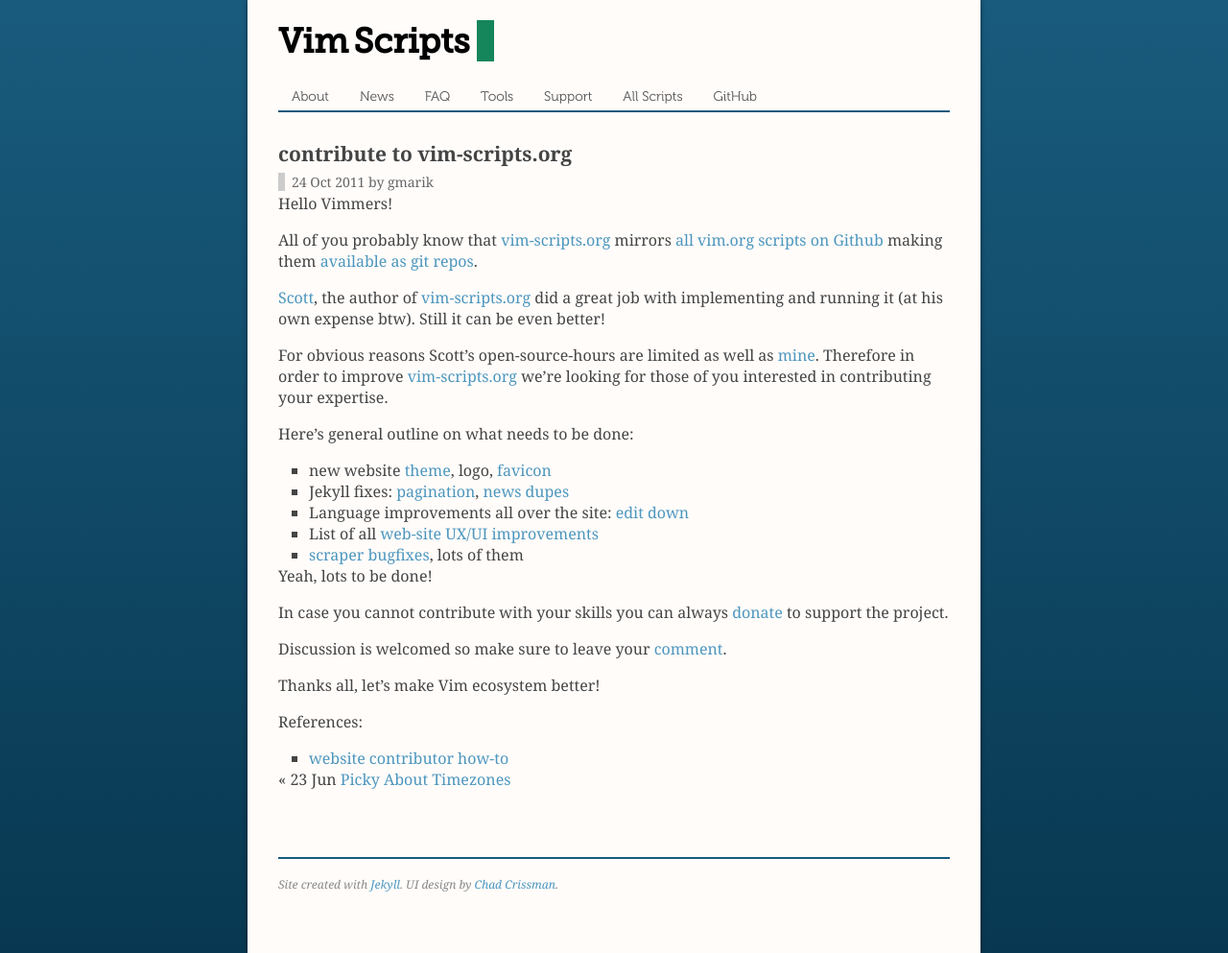
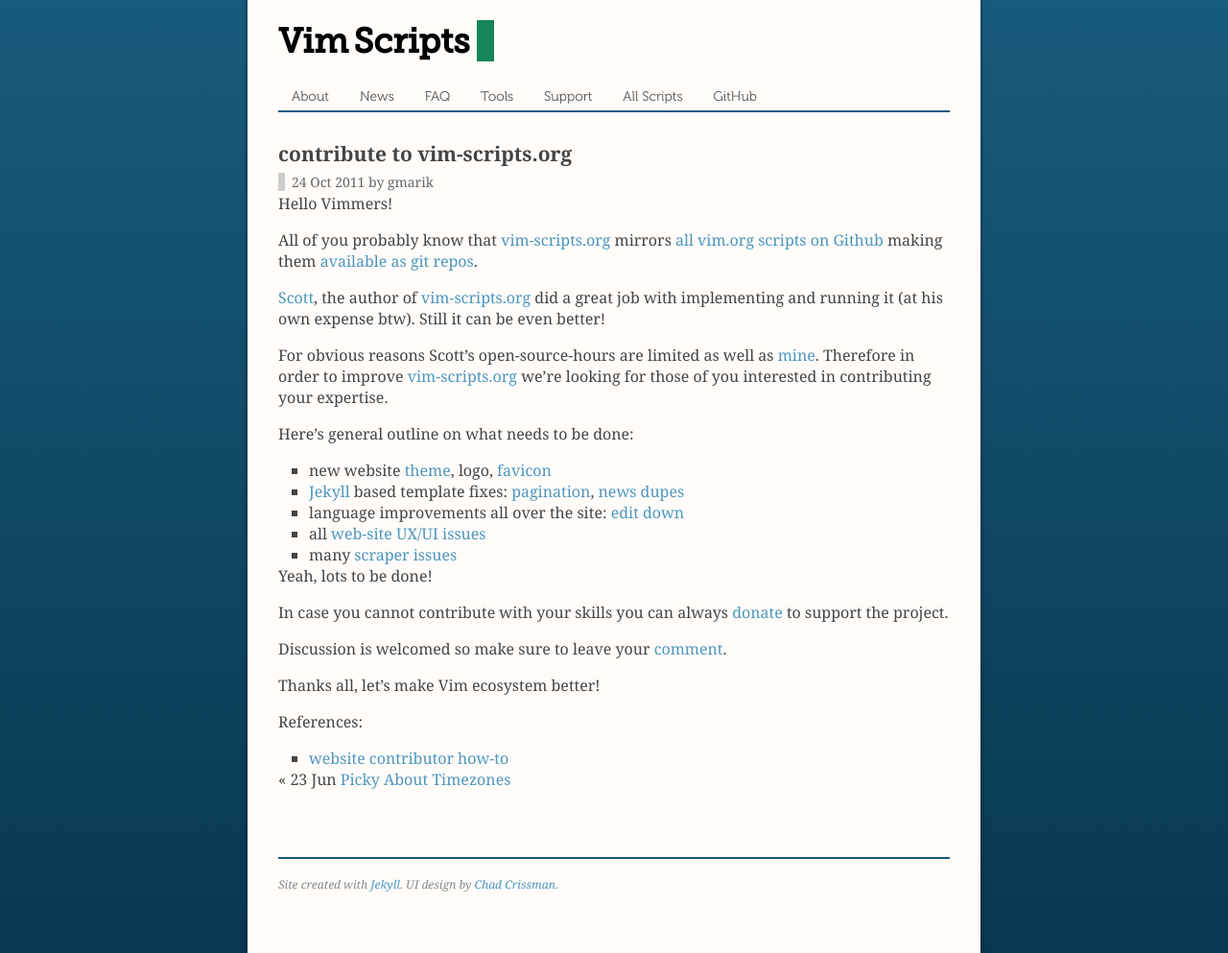
Before and after one commit to vim-scraper/vim-scraper.github.com, a Jekyll site: the page built from news/_posts/2011-10-24-contribute-to-vim-scripts-org.md, in a window 1280 px wide. Shown: the whole page at 96% size. Built offline with Jekyll 4.4.1, drawn with Linux system fonts in a browser that asks for light colours; Markdown is read by kramdown in place of the engine named in the settings.

Commit message:
more wording fixes

```diff
--- a/news/_posts/2011-10-24-contribute-to-vim-scripts-org.md
+++ b/news/_posts/2011-10-24-contribute-to-vim-scripts-org.md
@@ -17,10 +17,10 @@
 Here's general outline on what needs to be done:
 
 1. new website [theme](https://github.com/vim-scraper/vim-scraper.github.com/issues/9), logo, [favicon](https://github.com/vim-scraper/vim-scraper.github.com/issues/10)
-2. Jekyll fixes: [pagination](https://github.com/vim-scraper/vim-scraper.github.com/issues/6), [news dupes](https://github.com/vim-scraper/vim-scraper.github.com/issues/7)
-3. Language improvements all over the site: [edit down](https://github.com/vim-scraper/vim-scraper.github.com/issues/2)
-4. List of all [web-site UX/UI improvements](https://github.com/vim-scraper/vim-scraper.github.com/issues)
-5. [scraper bugfixes](https://github.com/vim-scraper/vim-scraper/issues), lots of them
+2. [Jekyll](http://github.com/mojobmo/jekyll) based template fixes: [pagination](https://github.com/vim-scraper/vim-scraper.github.com/issues/6), [news dupes](https://github.com/vim-scraper/vim-scraper.github.com/issues/7)
+3. language improvements all over the site: [edit down](https://github.com/vim-scraper/vim-scraper.github.com/issues/2)
+4. all [web-site UX/UI issues](https://github.com/vim-scraper/vim-scraper.github.com/issues)
+5. many [scraper issues](https://github.com/vim-scraper/vim-scraper/issues)
 
 Yeah, lots to be done!
 
```
